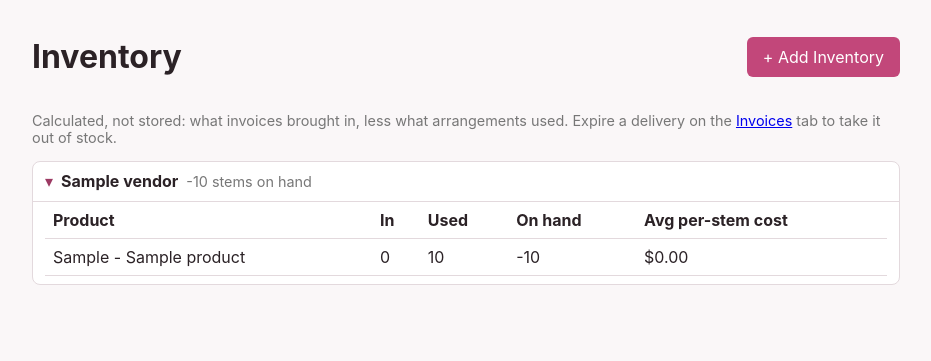
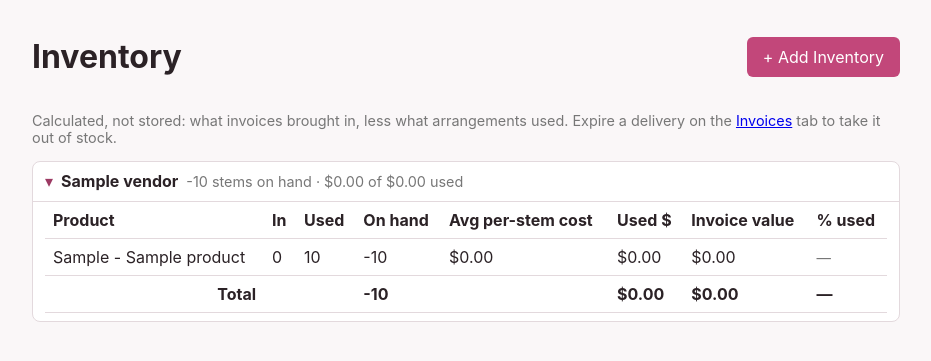
Before and after one commit to mikesmeets/arrangement-app, a Django app: page /inventory/ in a window 1280 px wide. Shown: the part 44-405 px from the top of the page, without its empty margins (174-1105 px from the left). Run offline with Django 5.2, Linux system fonts and the light colour scheme; a user stored in the database is signed in; tables that the repository leaves empty hold one stand-in row (values such as "Sample post"); data that the repository does not hold is empty.

Commit message:
Show dollar usage on the inventory screen
Per product: Used $ (stems used x per-stem cost), the invoice value it
came from, and the share of that value consumed. Rolled up per vendor in
the group header and a totals row. All derived — nothing stored.

Co-Authored-By: Claude Opus 4.8 <noreply@anthropic.com>

```diff
--- a/catalog/models.py
+++ b/catalog/models.py
@@ -203,6 +203,26 @@ class Product(models.Model):
         avg = result["avg"]
         return avg.quantize(Decimal("0.01")) if avg is not None else Decimal("0.00")
 
+    @property
+    def value_in(self):
+        """What this product cost across unexpired invoices."""
+        result = self.line_items.filter(invoice__expired=False).aggregate(
+            total=models.Sum("total_cost")
+        )
+        return result["total"] or Decimal("0.00")
+
+    @property
+    def value_used(self):
+        """Dollar value of the stems arrangements consumed."""
+        return (self.quantity_used * self.current_avg_cost).quantize(Decimal("0.01"))
+
+    @property
+    def usage_ratio(self):
+        """Share of spend consumed — None when nothing was bought."""
+        if not self.value_in:
+            return None
+        return self.value_used / self.value_in
+
 
 class Invoice(models.Model):
     STATUS_PENDING = "pending_review"
--- a/catalog/views.py
+++ b/catalog/views.py
@@ -49,8 +49,16 @@ def _inventory_vendor_rows():
         if not came_in and not used:
             continue
         if current is None or current["vendor"] != product.vendor:
-            current = {"vendor": product.vendor, "products": [], "on_hand": Decimal("0")}
+            current = {
+                "vendor": product.vendor,
+                "products": [],
+                "on_hand": Decimal("0"),
+                "value_in": Decimal("0.00"),
+                "value_used": Decimal("0.00"),
+            }
             vendor_rows.append(current)
+        value_in = product.value_in
+        value_used = product.value_used
         current["products"].append(
             {
                 "product": product,
@@ -58,9 +66,19 @@ def _inventory_vendor_rows():
                 "used": used,
                 "on_hand": came_in - used,
                 "avg_cost": product.current_avg_cost,
+                "value_in": value_in,
+                "value_used": value_used,
+                "usage_pct": (value_used / value_in * 100) if value_in else None,
             }
         )
         current["on_hand"] += came_in - used
+        current["value_in"] += value_in
+        current["value_used"] += value_used
+
+    for row in vendor_rows:
+        row["usage_pct"] = (
+            row["value_used"] / row["value_in"] * 100 if row["value_in"] else None
+        )
     return vendor_rows
 
 
--- a/templates/catalog/_inventory_vendors.html
+++ b/templates/catalog/_inventory_vendors.html
@@ -3,7 +3,7 @@
 <details class="collapse-group" {% if forloop.first %}open{% endif %}>
   <summary>
     <strong>{{ row.vendor.name }}</strong>
-    <span class="muted">{{ row.on_hand|floatformat:"-1" }} stems on hand</span>
+    <span class="muted">{{ row.on_hand|floatformat:"-1" }} stems on hand &middot; ${{ row.value_used|floatformat:2 }} of ${{ row.value_in|floatformat:2 }} used{% if row.usage_pct is not None %} ({{ row.usage_pct|floatformat:0 }}%){% endif %}</span>
   </summary>
   <div class="collapse-body">
     <table>
@@ -14,6 +14,9 @@
           <th>Used</th>
           <th>On hand</th>
           <th>Avg per-stem cost</th>
+          <th>Used $</th>
+          <th>Invoice value</th>
+          <th>% used</th>
         </tr>
       </thead>
       <tbody>
@@ -24,9 +27,24 @@
           <td>{{ entry.used|floatformat:"-1" }}</td>
           <td>{{ entry.on_hand|floatformat:"-1" }}</td>
           <td>${{ entry.avg_cost|floatformat:2 }}</td>
+          <td>${{ entry.value_used|floatformat:2 }}</td>
+          <td>${{ entry.value_in|floatformat:2 }}</td>
+          <td>{% if entry.usage_pct is not None %}{{ entry.usage_pct|floatformat:0 }}%{% else %}<span class="muted">—</span>{% endif %}</td>
         </tr>
         {% endfor %}
       </tbody>
+      <tfoot>
+        <tr>
+          <th style="text-align:right;">Total</th>
+          <th></th>
+          <th></th>
+          <th>{{ row.on_hand|floatformat:"-1" }}</th>
+          <th></th>
+          <th>${{ row.value_used|floatformat:2 }}</th>
+          <th>${{ row.value_in|floatformat:2 }}</th>
+          <th>{% if row.usage_pct is not None %}{{ row.usage_pct|floatformat:0 }}%{% else %}—{% endif %}</th>
+        </tr>
+      </tfoot>
     </table>
   </div>
 </details>
```
